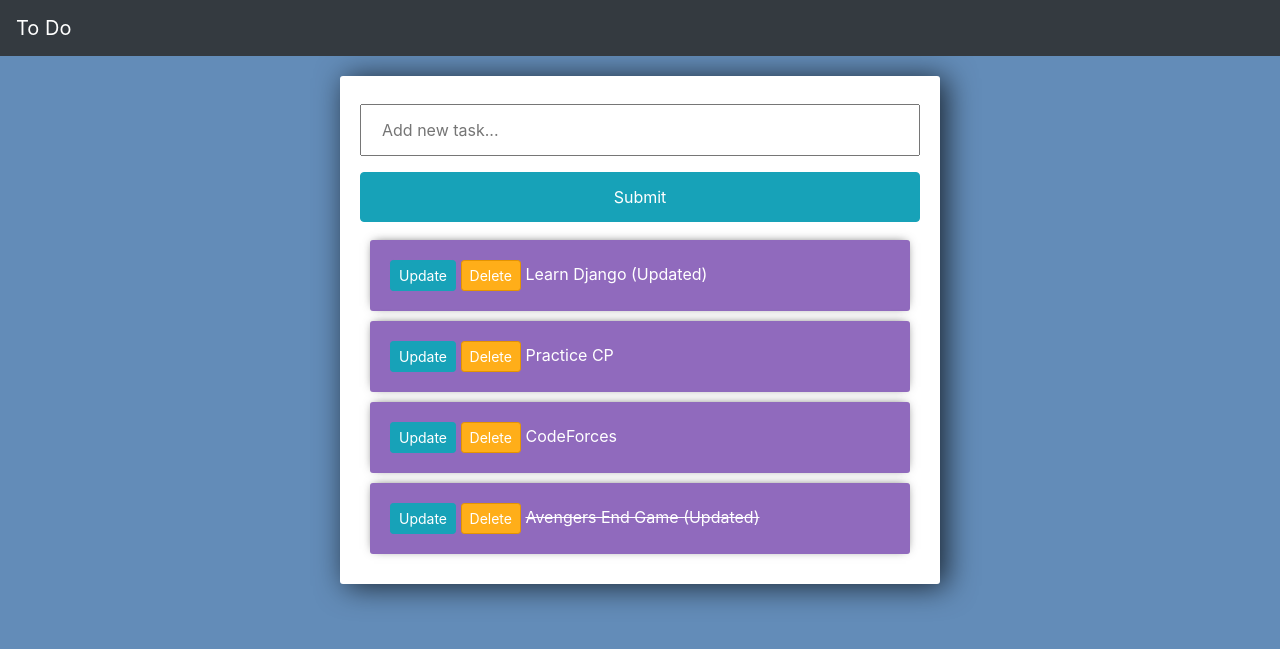
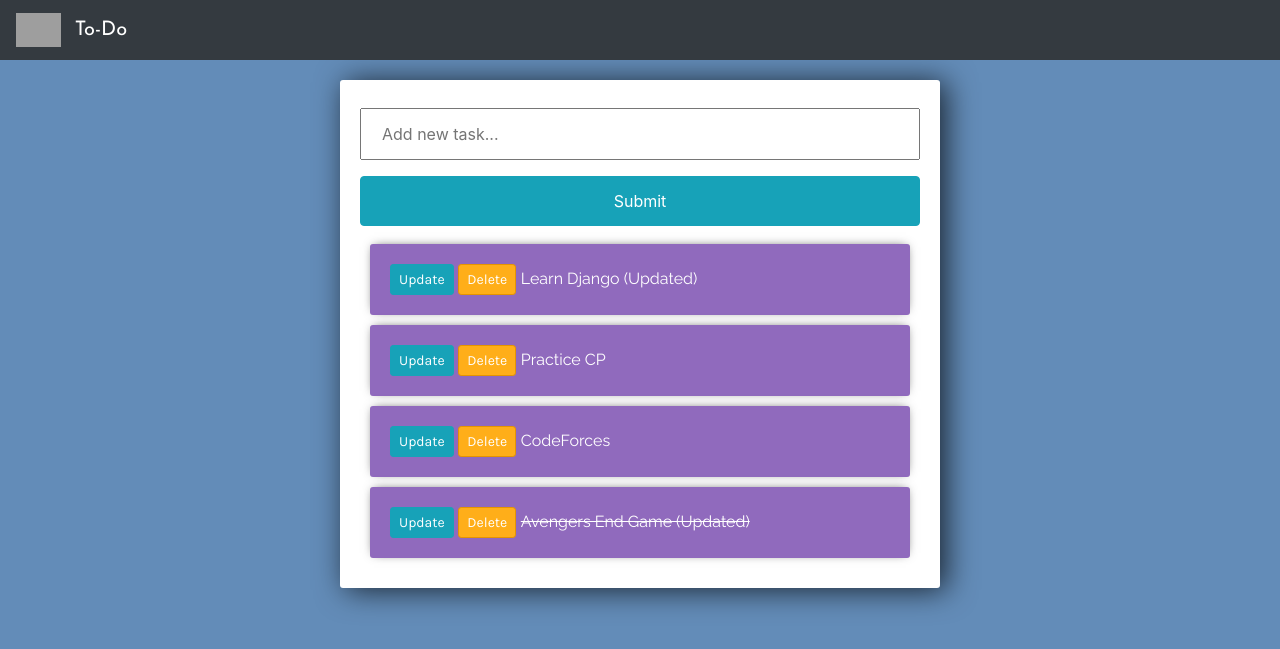
Before and after one commit to Manoj381997/Todo-App-Django, a Django app: page / in a window 1280 px wide. Shown: the top 649 px of the page. Run offline with Django 3.2, Linux system fonts and the light colour scheme; data comes from the database, SQL or seed files in the repository; some libraries are stand-ins or nearby versions; grey boxes are pictures that could not be loaded.

Commit message:
Updated CSS and Added imgs for Readme

```diff
--- a/todo/tasks/static/tasks/main.css
+++ b/todo/tasks/static/tasks/main.css
@@ -1,3 +1,18 @@
+/* @import url('https://fonts.googleapis.com/css2?family=Josefin+Sans&family=Karla&family=Raleway&display=swap'); */
+
+/* Custom fonts */
+.josefin-font{
+    font-family: 'Josefin Sans', sans-serif;
+}
+
+.raleway-font{
+    font-family: 'Raleway', sans-serif;
+}
+
+.karlaFont {
+    font-family: 'Karla', sans-serif;
+}
+
 body {
     background-color: #638CB8;
 }
--- a/todo/tasks/templates/tasks/base.html
+++ b/todo/tasks/templates/tasks/base.html
@@ -9,20 +9,21 @@
     <link rel="stylesheet" href="https://maxcdn.bootstrapcdn.com/bootstrap/4.0.0/css/bootstrap.min.css" integrity="sha384-Gn5384xqQ1aoWXA+058RXPxPg6fy4IWvTNh0E263XmFcJlSAwiGgFAW/dAiS6JXm" crossorigin="anonymous">
     <!-- Custom CSS -->
     <link rel="stylesheet" type="text/css" href="{% static 'tasks/main.css' %}">
-    <link href="https://fonts.googleapis.com/css?family=Josefin+Sans|Karla|Raleway|Roboto|Cabin" rel="stylesheet">
+    <link href="https://fonts.googleapis.com/css2?family=Josefin+Sans&family=Karla&family=Raleway&display=swap" rel="stylesheet">
     <title>To Do App</title>
 </head>
 <body>
     <nav class="navbar navbar-expand-md navbar-dark bg-dark ">
-          <a class="navbar-brand mr-4" href="{% url 'list' %}">To Do</a>
+          <a class="navbar-brand mr-4" href="{% url 'list' %}">
+            <img class="img-fluid" alt="Responsive image" src="{% static 'tasks/todo-list.png' %}" height="40" width="45" onContextMenu="return false;" />
+            <span class="ml-2" style="font-family: 'Josefin Sans', sans-serif;">To-Do</span>
+          </a>
           <button class="navbar-toggler" type="button" data-toggle="collapse" data-target="#navbarToggle" aria-controls="navbarToggle" aria-expanded="false" aria-label="Toggle navigation">
           <span class="navbar-toggler-icon"></span>
           </button>
     </nav>
     <div class="container">
-        <div class="">
             {% block content %}{% endblock %}    <!-- Block is a section that child views/templates can override and we can have multiple blocks as per our need -->
-        </div>
     </div>
     <!-- jQuery first, then Popper.js, then Bootstrap JS -->
     <!-- <script src="https://kit.fontawesome.com/f88d2fa247.js" crossorigin="anonymous"></script> -->
--- a/todo/tasks/templates/tasks/delete.html
+++ b/todo/tasks/templates/tasks/delete.html
@@ -2,13 +2,13 @@
 
 {% block content %}
 <div class="center-column">
-<h3 class=""> Are you sure you want to delete the task "{{ task }}" ?? </h3>
+<h3 style="font-family: 'Josefin Sans', sans-serif;"> Are you sure you want to delete the task "{{ task }}" ?? </h3>
 
-<a class="btn btn-info input" href="{% url 'list' %}">No, Cancel</a>
+<a class="btn btn-info input karlaFont" href="{% url 'list' %}">No, Cancel</a>
 
 <form method="POST" action="">
     {% csrf_token %}
-    <input class="btn btn-danger input" type="submit" value="Delete" name="Delete">
+    <input class="btn btn-danger input karlaFont" type="submit" value="Delete" name="Delete">
 </form>
 </div>
 {% endblock %}
--- a/todo/tasks/templates/tasks/list.html
+++ b/todo/tasks/templates/tasks/list.html
@@ -11,12 +11,12 @@
         <div class="to-do list">
             {% for task in tasks %}
                 <div class="item-row">
-                    <a class="btn btn-info btn-sm" href="{% url 'update' task.id %}">Update</a>
-                    <a class="btn btn-sm btn-danger" href="{% url 'delete' task.id %}">Delete</a>
+                    <a class="btn btn-info btn-sm karlaFont" href="{% url 'update' task.id %}">Update</a>
+                    <a class="btn btn-sm btn-danger karlaFont" href="{% url 'delete' task.id %}">Delete</a>
                     {% if task.complete %}
-                        <strike>{{ task }}</strike>
+                        <strike style="font-family: 'Raleway', sans-serif;">{{ task }}</strike>
                     {% else %}
-                        <span>{{ task }}</span>
+                        <span style="font-family: 'Raleway', sans-serif;">{{ task }}</span>
                     {% endif %}
                 </div>
             {% endfor %}
--- a/todo/tasks/templates/tasks/update.html
+++ b/todo/tasks/templates/tasks/update.html
@@ -2,18 +2,18 @@
 
 {% block content %}
     <div class="center-column">
-        <h3 class="text-center"> Update Task </h3>
+        <h3 class="text-center" style="font-family: 'Josefin Sans', sans-serif;"> Update Task </h3>
         <form method="POST" action="">
             {% csrf_token %}
                 <tr><th>
                 <label for="id_title">Title:</label>
                 </th><td>
-                <input class="input" type="text" name="title" placeholder="{{ form.title }}
+                <input class="input"  name="title" required placeholder="{{ form.title }}
                 </td></tr>
                 <tr><th>
                 <label for="complete">Complete:</label>
                 </th><td>
-                <input style="margin: 0 0; padding: 0 0;" type="checkbox" value="{{ form.complete }}
+                <input style="margin: 0 0; padding: 0 0;" type="checkbox" required value="{{ form.complete }}
                 </td></tr>
                 <input class="btn btn-info input" type="submit" value="Update" name="Update">
         </form>
```
Also changed, not shown: todo/Imgs/todo1.PNG (added), todo/Imgs/todo_delete.PNG (added), todo/Imgs/todo_update.PNG (added).
